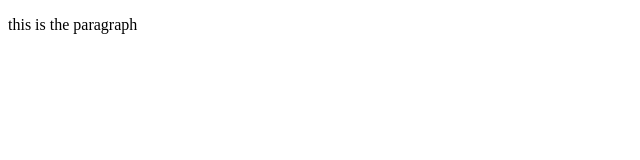
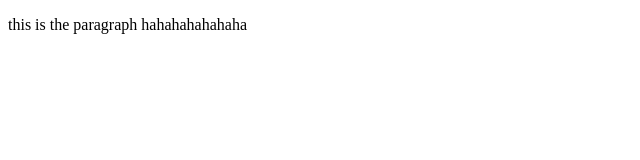
Before and after one commit to krijanmachamasi777/demo, a plain HTML site: page krijan.html in a window 1280 px wide. Shown: the whole page, without its empty margins (0-640 px from the left). Drawn offline with Linux system fonts and the light colour scheme.

Commit message:
this is my file

```diff
--- a/krijan.html
+++ b/krijan.html
@@ -6,7 +6,7 @@
     <title>Document</title>
 </head>
 <body>
-    <p>this is the paragraph </p>
+    <p>this is the paragraph hahahahahahaha </p>
 
 </body>
 </html>
```
